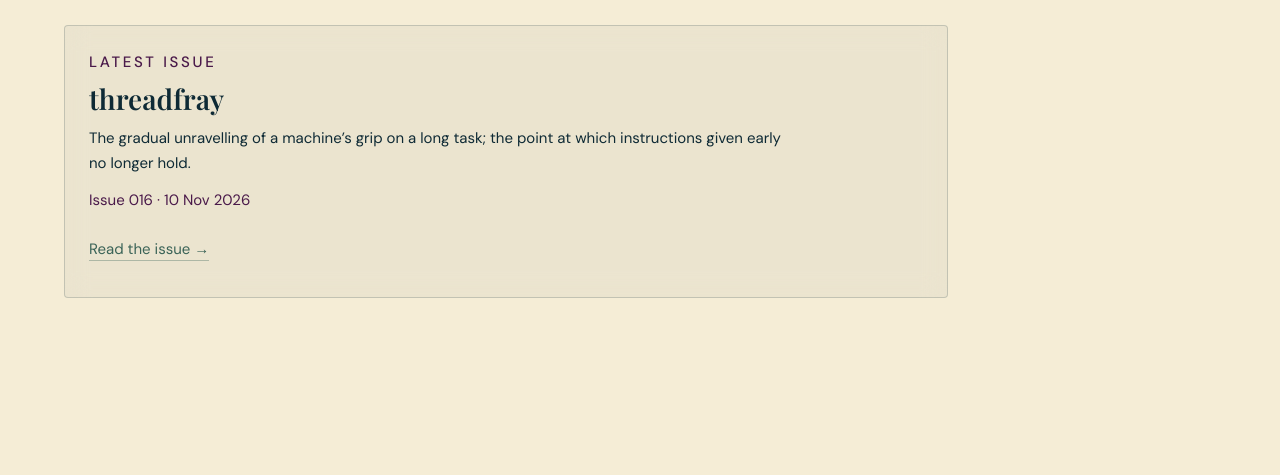
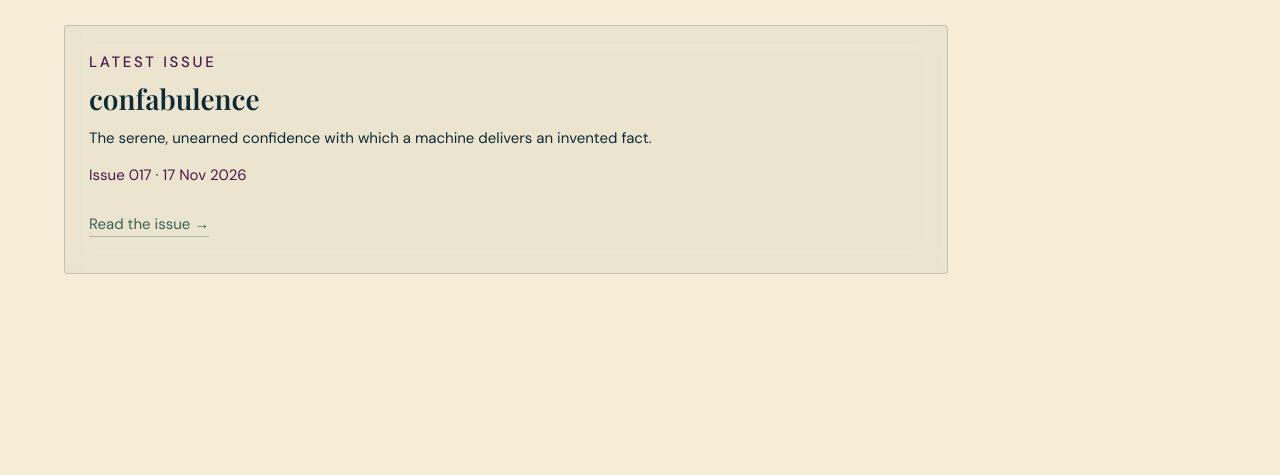
Before and after one commit to emmadarlingt-hue/profile-page, a plain HTML site: page index.html in a window 1280 px wide. Shown: the part 2996-3471 px from the top of the page. Drawn offline with nearby package versions, Linux system fonts and the light colour scheme.

Commit message:
chore: latest issue, confabulence (Issue 017)

```diff
--- a/index.html
+++ b/index.html
@@ -1379,10 +1379,10 @@
             <!-- latest-issue:start -->
             <article class="card">
               <p class="eyebrow">Latest issue</p>
-              <h3>threadfray</h3>
-              <p class="card-summary">The gradual unravelling of a machine’s grip on a long task; the point at which instructions given early no longer hold.</p>
-              <p class="card-meta">Issue 016 · <time datetime="2026-11-10">10 Nov 2026</time></p>
-              <p class="card-links"><a href="https://promptwrought.substack.com/p/threadfray" aria-label="Read the issue: threadfray" target="_blank" rel="noopener noreferrer">Read the issue<span aria-hidden="true"> →</span></a></p>
+              <h3>confabulence</h3>
+              <p class="card-summary">The serene, unearned confidence with which a machine delivers an invented fact.</p>
+              <p class="card-meta">Issue 017 · <time datetime="2026-11-17">17 Nov 2026</time></p>
+              <p class="card-links"><a href="https://promptwrought.substack.com/p/confabulence" aria-label="Read the issue: confabulence" target="_blank" rel="noopener noreferrer">Read the issue<span aria-hidden="true"> →</span></a></p>
             </article>
             <!-- latest-issue:end -->
           </div>
```
